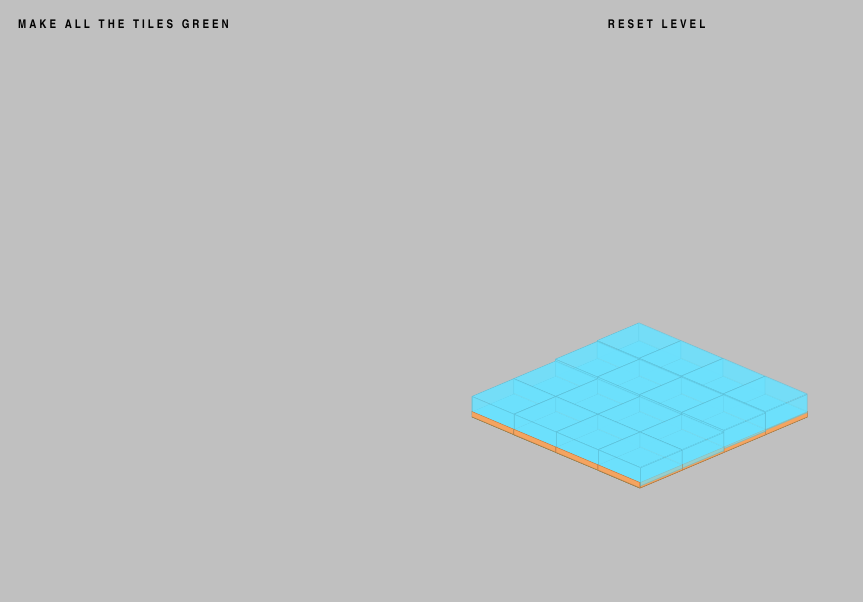
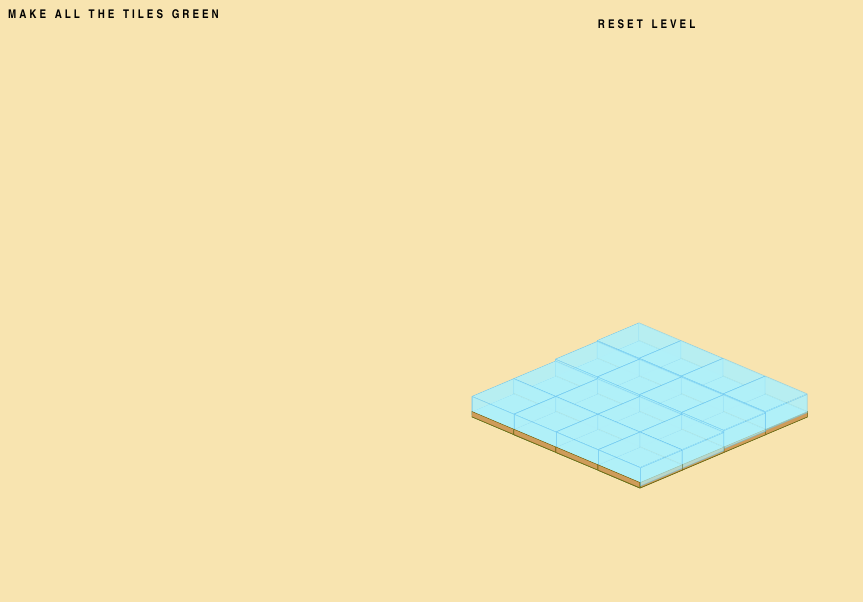
Before and after one commit to rickvanmook/js13k-dutch-dredge, a website: page src/index.html in a window 1280 px wide. Shown: the whole page, without its empty margins (0-863 px from the left). Drawn offline with nearby package versions, Linux system fonts and the light colour scheme; files that its build step writes are made by us from their sources.

Commit message:
Tweaked colors

```diff
--- a/src/assets/styles/_shame.scss
+++ b/src/assets/styles/_shame.scss
@@ -8,15 +8,6 @@
 // --------------------------------------------------------------------
 
 
-
-html {
-	background:#c0c0c0;
-
-	margin:10px;
-	font: bold 12px Arial Narrow;
-	letter-spacing: 3px;
-	text-transform: uppercase;
-}
 
 #R {
 
--- a/src/assets/styles/global/_global.scss
+++ b/src/assets/styles/global/_global.scss
@@ -0,0 +1,11 @@
+html, body {
+	background: #f8e4b0;
+
+	font: bold 12px Arial Narrow;
+	letter-spacing: 3px;
+	text-transform: uppercase;
+
+	width: 100%;
+	height: 100%;
+	overflow: hidden;
+}
--- a/src/assets/styles/global/_surface.scss
+++ b/src/assets/styles/global/_surface.scss
@@ -5,17 +5,17 @@
 	&.back, &.front, &.right {
 
 		height: 7px;
-		background-color: #F4A460;
+		background-color: #ce9c5a;
 		transform-origin: center;
-		box-shadow: inset 0 0 0 1px rgba(120, 81, 47, 0.4);
+		box-shadow: inset 0 0 0 1px #7b6b18;
 	}
 
 	&.top {
-		background-color: #228B22;
+		background-color: #00cc00;
 		transform: translate3d(0, -($boxDimension + $boxHeight/2), $boxDimension/2) rotateX(90deg);
 		transform-origin: bottom;
 		height: 60px;
-		box-shadow: inset 0 0 0 1px rgba(21, 84, 21, 0.9);
+		box-shadow: inset 0 0 0 1px #006800;
 	}
 
 	&.back {
--- a/src/assets/styles/global/_water.scss
+++ b/src/assets/styles/global/_water.scss
@@ -2,12 +2,12 @@
 
 	width: $boxDimension;
 	height: 21px;
-	background-color: #6bdffc;
+	background-color: #b0f0f8;
 	transform-origin: top;
 	opacity: 0.7;
 	transition: all 1s;
 	animation: pulse 1.5s infinite;
-	box-shadow: inset 0 0 0 1px rgba(55, 115, 130, 0.3);
+	box-shadow: inset 0 0 0 1px #70c8f0;
 
 
 	.y0 & {
```
